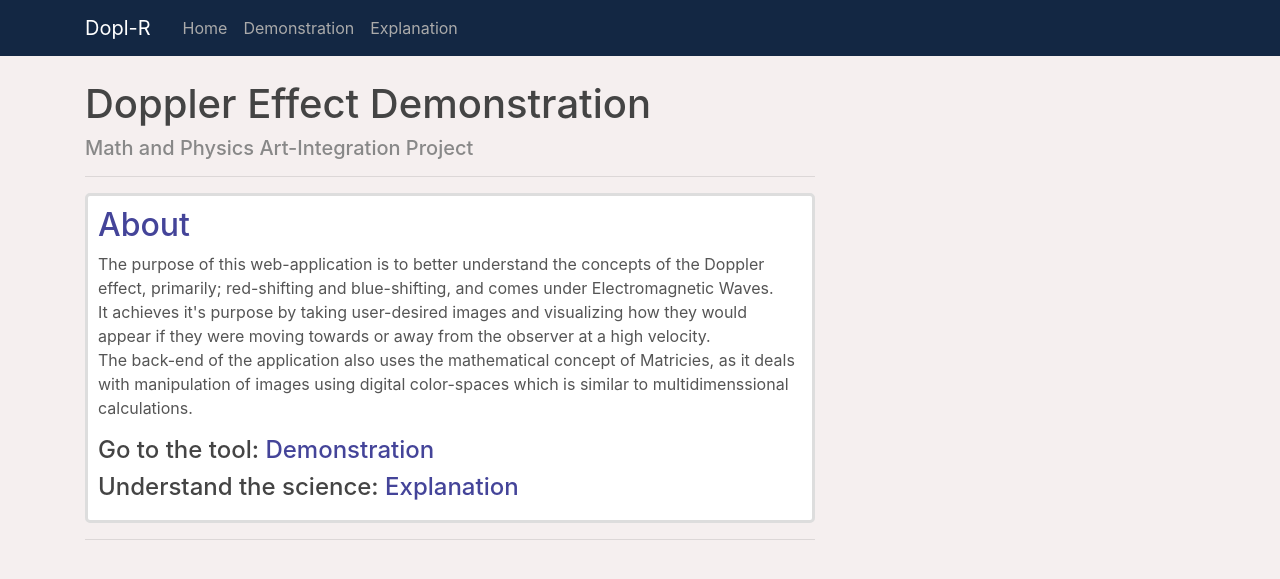
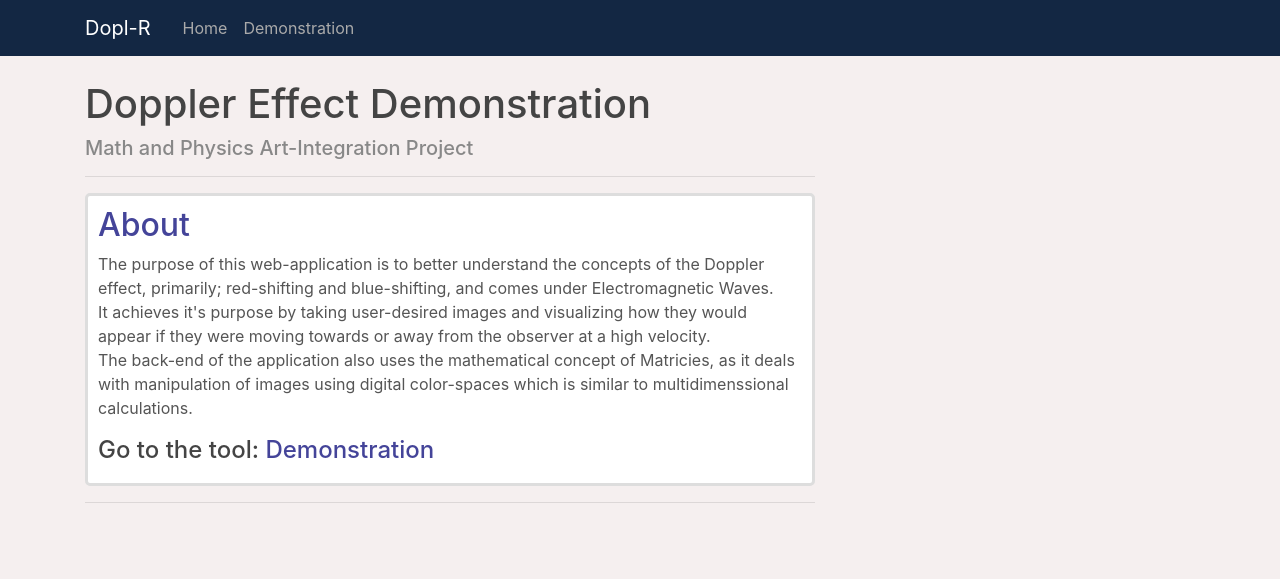
Before and after one commit to Purujit-Kulshreshtha/The-DopL-R, a Flask app: page / in a window 1280 px wide. Shown: the top 579 px of the page. Run offline with Flask 2, Linux system fonts and the light colour scheme; some libraries are stand-ins or nearby versions.

Commit message:
Removed explanation (temp)

```diff
--- a/templates/home.html
+++ b/templates/home.html
@@ -17,9 +17,7 @@
 	  </div>
 
 
-	  <div class="media-body">
-	    <h4>Understand the science: <a class="article-title" href="{{ url_for('exp') }}">Explanation</a></h4>
-	  </div>
+
 	</div>
 </article>
 <hr>
--- a/templates/index.html
+++ b/templates/index.html
@@ -32,10 +32,8 @@
 	      <div class="collapse navbar-collapse" id="navbarToggle">
 	        <div class="navbar-nav mr-auto">
 	          <a class="nav-item nav-link" href="{{ url_for('home') }}">Home</a>
-
 	          <a class="nav-item nav-link" href="{{ url_for('tool') }}">Demonstration</a>
-	          <a class="nav-item nav-link" href="{{ url_for('exp') }}">Explanation</a>
-	        </div>
+	          </div>
 	      </div>
 	    </div>
 	  </nav>
```
